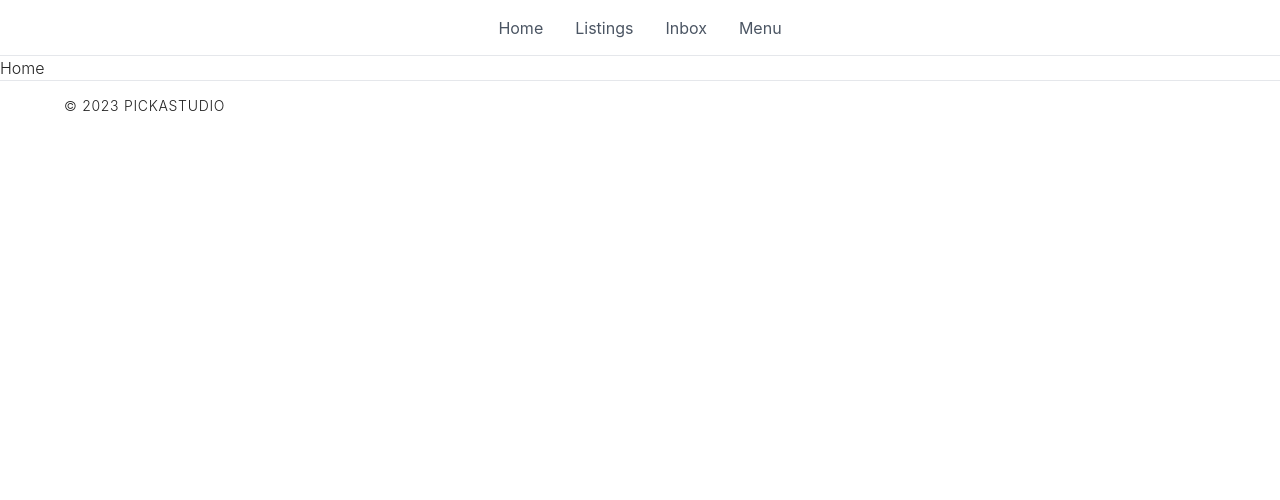
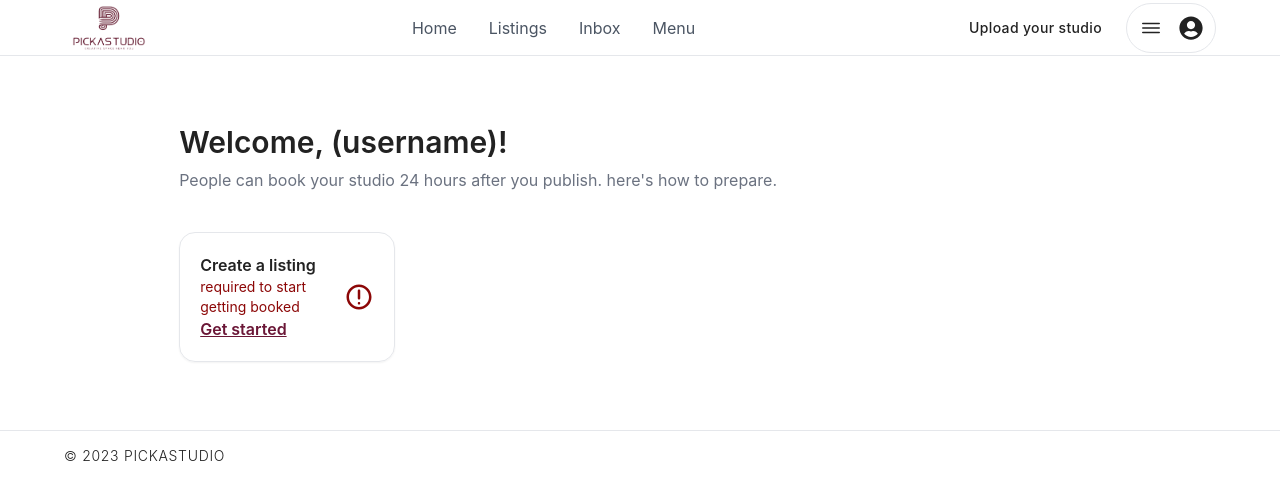
Before and after one commit to CodeLab-Collaborators/pickStudio, a React (Vite) app in the folder pick_fe/: page /studio in a window 1280 px wide. Shown: the top 500 px of the page. Built offline with nearby package versions, Linux system fonts and the light colour scheme.

Commit message:
added the create listing page

```diff
--- a/pick_fe/src/components/blocks/index.ts
+++ b/pick_fe/src/components/blocks/index.ts
@@ -2,3 +2,4 @@ export * from "./homeBlock";
 export * from "./singleListBlock";
 export * from "./ProfileBlock";
 export * from "./categoryBlock";
+export * from "./studioDashbord"
--- /dev/null
+++ b/pick_fe/src/components/blocks/studioDashbord/Home/WelcomeBlock.tsx
@@ -0,0 +1,26 @@
+import { StudioListButton } from "../../.."
+import { CgDanger } from 'react-icons/cg';
+
+const WelcomeBlock = () => {
+  return (
+    <div className='w-[90%] m-auto'>
+
+{/* title */}
+<div className='w-[80%] m-auto  py-[68px]'>
+    <h1 className='text-3xl font-semibold'>Welcome, (username)!</h1>
+    <p className='mt-2 text-gray-500 font-normal'>People can book your studio 24 hours after you publish. here's how to prepare.</p>
+
+    {/* create listing */}
+<div className="mt-10 grid gap-5 grid-cols-4 max-lg:grid-cols-2 max-md:grid-cols-1">
+{/* listing button */}
+<StudioListButton title="Create a listing" description="required to start getting booked" buttonText="Get started" iconColor="text-[var(--primary)]" icon={<CgDanger/>} buttonPath=""/>
+
+</div>
+</div>
+
+
+    </div>
+  )
+}
+
+export default WelcomeBlock
--- /dev/null
+++ b/pick_fe/src/components/blocks/studioDashbord/Home/index.ts
@@ -0,0 +1 @@
+export {default as WelcomeBlock} from "./WelcomeBlock"
--- /dev/null
+++ b/pick_fe/src/components/blocks/studioDashbord/index.ts
@@ -0,0 +1 @@
+export * from "./Home"
--- /dev/null
+++ b/pick_fe/src/components/props/StudioListButton.tsx
@@ -0,0 +1,38 @@
+import {FC} from 'react';
+import { NavLink } from 'react-router-dom';
+import { StudioListButtonProps } from '../../types';
+
+
+
+
+const StudioListButton: FC<StudioListButtonProps> = ({
+    title,
+    description,
+    buttonText,
+    buttonPath,
+    icon,
+    iconColor,
+}) => {
+  return (
+    <div>
+      <div className="border rounded-2xl shadow-sm p-5 flex justify-between gap-5">
+        {/* description */}
+        <div>
+          <h2 className="font-semibold">{title}</h2>
+          <p className="text-sm text-[var(--primary)] font-normal">{description}</p>
+          <NavLink to={buttonPath} className="font-semibold underline cursor-pointer mt-4">
+            {buttonText}
+          </NavLink>
+        </div>
+
+        {/* icon */}
+        <div className="flex justify-center items-center">
+          <p className={`text-3xl ${iconColor} `}>{icon}</p>
+        </div>
+      </div>
+    </div>
+  );
+};
+
+
+export default StudioListButton;
--- a/pick_fe/src/components/props/index.ts
+++ b/pick_fe/src/components/props/index.ts
@@ -3,3 +3,4 @@ export { default as GlobalButton } from "./GlobalButton";
 export { default as ProductProps } from "./ProductProps";
 export { default as ImageSlide } from "./ImageSlide";
 export { default as ProductFeaturedText } from "./ProductFeaturedText";
+export { default as StudioListButton } from "./StudioListButton";
--- a/pick_fe/src/components/static/studio/StudioHeader.tsx
+++ b/pick_fe/src/components/static/studio/StudioHeader.tsx
@@ -1,9 +1,17 @@
+import { AuthBar, Logo } from ".."
 
 
 const StudioHeader = () => {
   return (
     <div className='w-full h-[7vh] bg-white border-b flex items-center justify-center'>
-      <div className='w-[90%] h-full flex justify-center items-center font-normal'>
+      <div className='w-[90%] h-full flex justify-between items-center font-normal'>
+
+        {/* logo */}
+        <div className="w-[90px]  flex justify-center items-center">
+        <Logo/>
+        </div>
+
+        {/* navs */}
         <nav className='flex gap-8 text-gray-600  ease-in transition-all'>
           <ol className='cursor-pointer hover:text-black' >Home</ol>
           <ol className='hover:text-black cursor-pointer'>Listings</ol>
@@ -11,6 +19,12 @@ const StudioHeader = () => {
           <ol className='hover:text-black cursor-pointer'>Menu</ol>
 
           </nav>
+
+          {/* profile */}
+          <div>
+            {/* redo the auth bar for studio */}
+            <AuthBar/>
+          </div>
           </div>
     </div>
   )
--- a/pick_fe/src/pages/studio/Home.tsx
+++ b/pick_fe/src/pages/studio/Home.tsx
@@ -1,8 +1,13 @@
-import React from 'react'
+
+import { WelcomeBlock } from '../../components/blocks'
 
 const Home = () => {
+    document.title = "Studio Dashboard - Pickastudio"
+
   return (
-    <div>Home</div>
+    <div>
+        <WelcomeBlock/>
+    </div>
   )
 }
 
```
Also changed, not shown: pick_fe/src/types/index.ts (+10 -0 lines).
